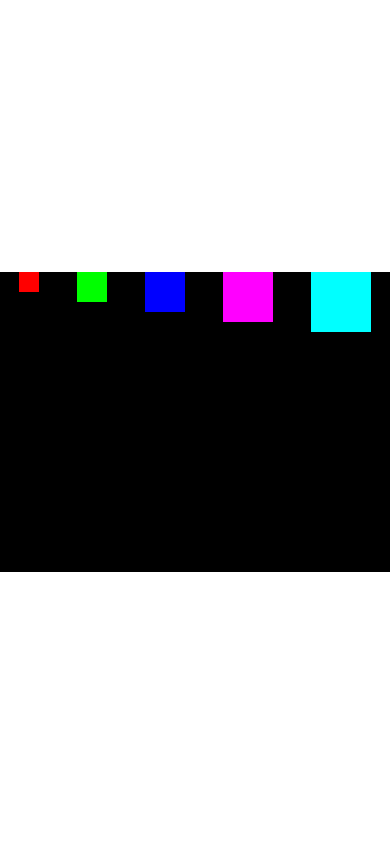
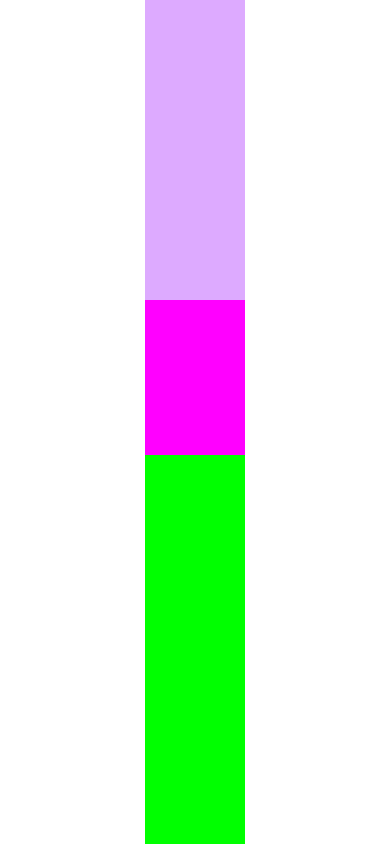
Before and after one commit to JordyLimaEng/react-study, a React Native app in the folder exercicios/exercicios/: screen / in a window 390 px wide. Built offline with nearby package versions, Linux system fonts and the light colour scheme.

Commit message:
Using Flex-box #4

```diff
--- a/exercicios/exercicios/src/App.js
+++ b/exercicios/exercicios/src/App.js
@@ -1,14 +1,14 @@
 import React from 'react'
 import { StyleSheet, SafeAreaView } from 'react-native'
 import DigiteSeuNome from './components/DigiteSeuNome'
-import FlexboxV3 from './components/FlexboxV3'
+import FlexboxV4 from './components/FlexboxV4'
 
 
 export default () => (
     //retorna por jsx - sempre precisa do modulo React pra retornar jsx
     //também podemos exportar como arrow function
     <SafeAreaView style={style.App}>
-        <FlexboxV3/>
+        <FlexboxV4/>
     </SafeAreaView>
 
 )
--- /dev/null
+++ b/exercicios/exercicios/src/components/FlexboxV4.js
@@ -0,0 +1,33 @@
+import React from 'react'
+import { StyleSheet, View } from 'react-native'
+import Quadrado from './Quadrado'
+
+export default props => {
+  return (
+    <View style={style.FlexV4}>
+      <View style={style.V0}></View>
+      <View style={style.V1}></View>
+      <View style={style.V2}></View>
+    </View>
+  )
+}
+
+const style = StyleSheet.create({
+  FlexV4: {
+    flexGrow: 1,
+    width: 100,
+    backgroundColor: '#000'
+  },
+  V0: {
+    backgroundColor: '#DAF',
+    height: 300
+  },
+  V1: {
+    backgroundColor: '#F0F',
+    flexGrow: 2
+  },
+  V2: {
+    backgroundColor: '#0F0',
+    flexGrow: 5
+  }
+})
```
